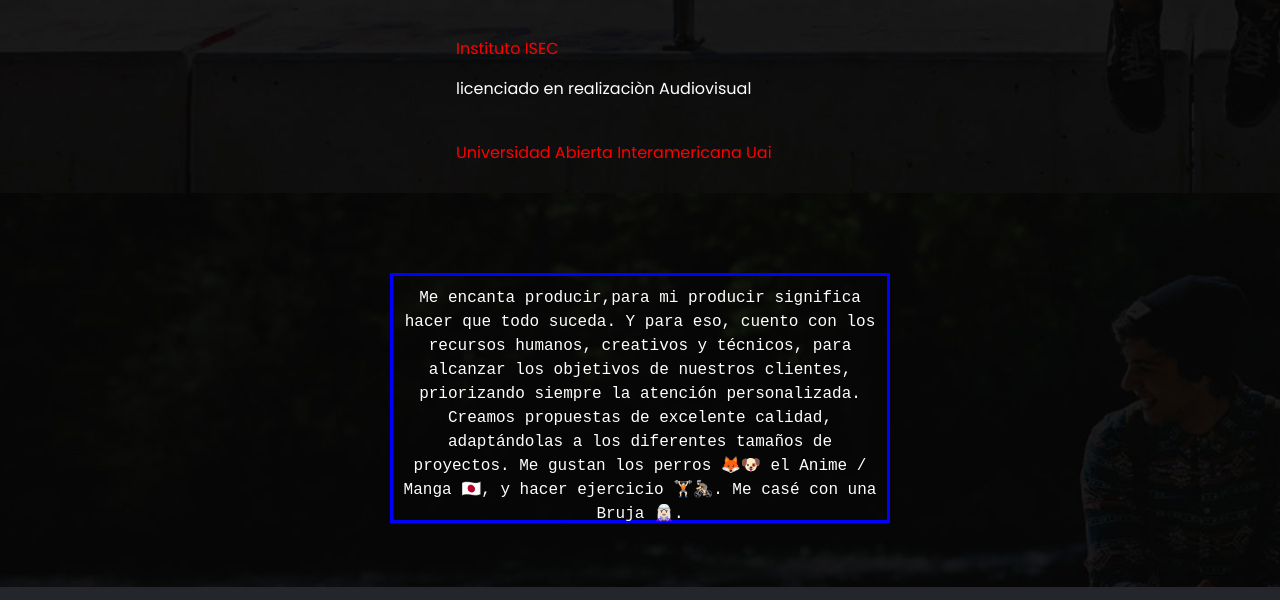
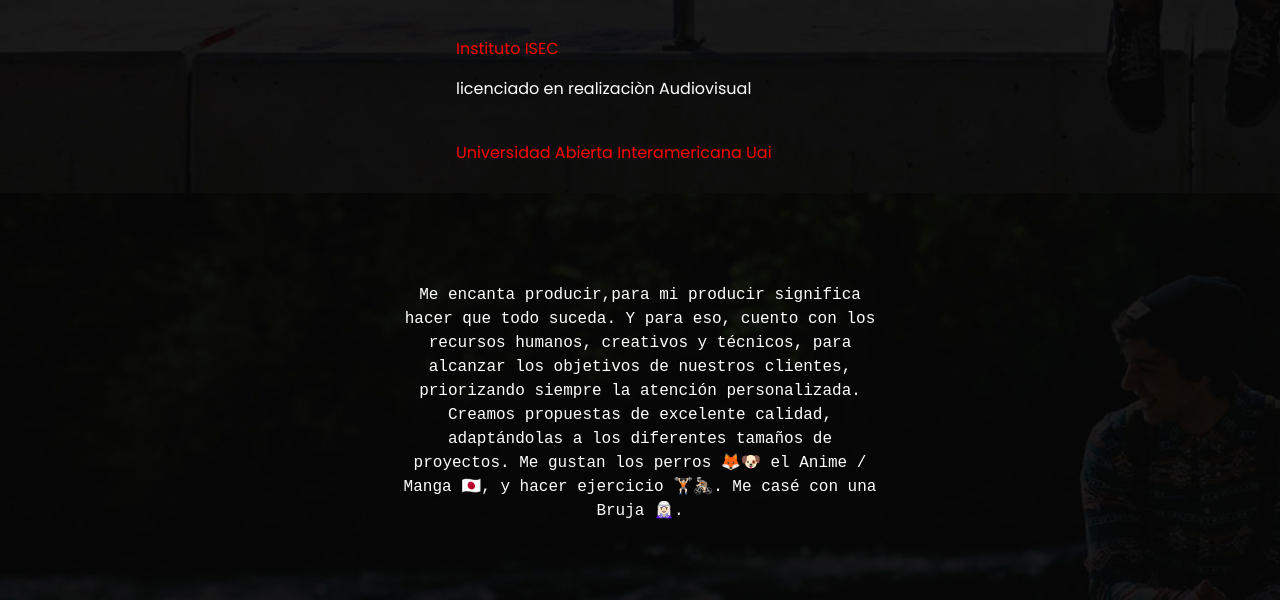
Before and after one commit to produccion2018/mauro-entrega-2, a website: page pages/sobre_mi.html in a window 1280 px wide. Shown: the part 607-1207 px from the top of the page. Drawn offline with nearby package versions, Linux system fonts and the light colour scheme; files whose address does not match are found by name.

Commit message:
web-mauro

```diff
--- a/scss/estilo.scss
+++ b/scss/estilo.scss
@@ -179,8 +179,8 @@ header {
 
  .tex{
   padding: 2rem;
+  font-family: "Poppins", sans-serif;
   color: #ffffff;
-  font-family: "Poppins", sans-serif;
  }
   .text-box {
     color: white;
@@ -208,8 +208,7 @@ header {
 .parrafoDos {
   text-align: center;
   width: 500px;
-  height: 250px;
-  border: solid blue 3px;
+  height: 300px;
   padding: 10px;
   margin: 1rem auto;
 
```
Also changed, not shown: css/estilo.css.
